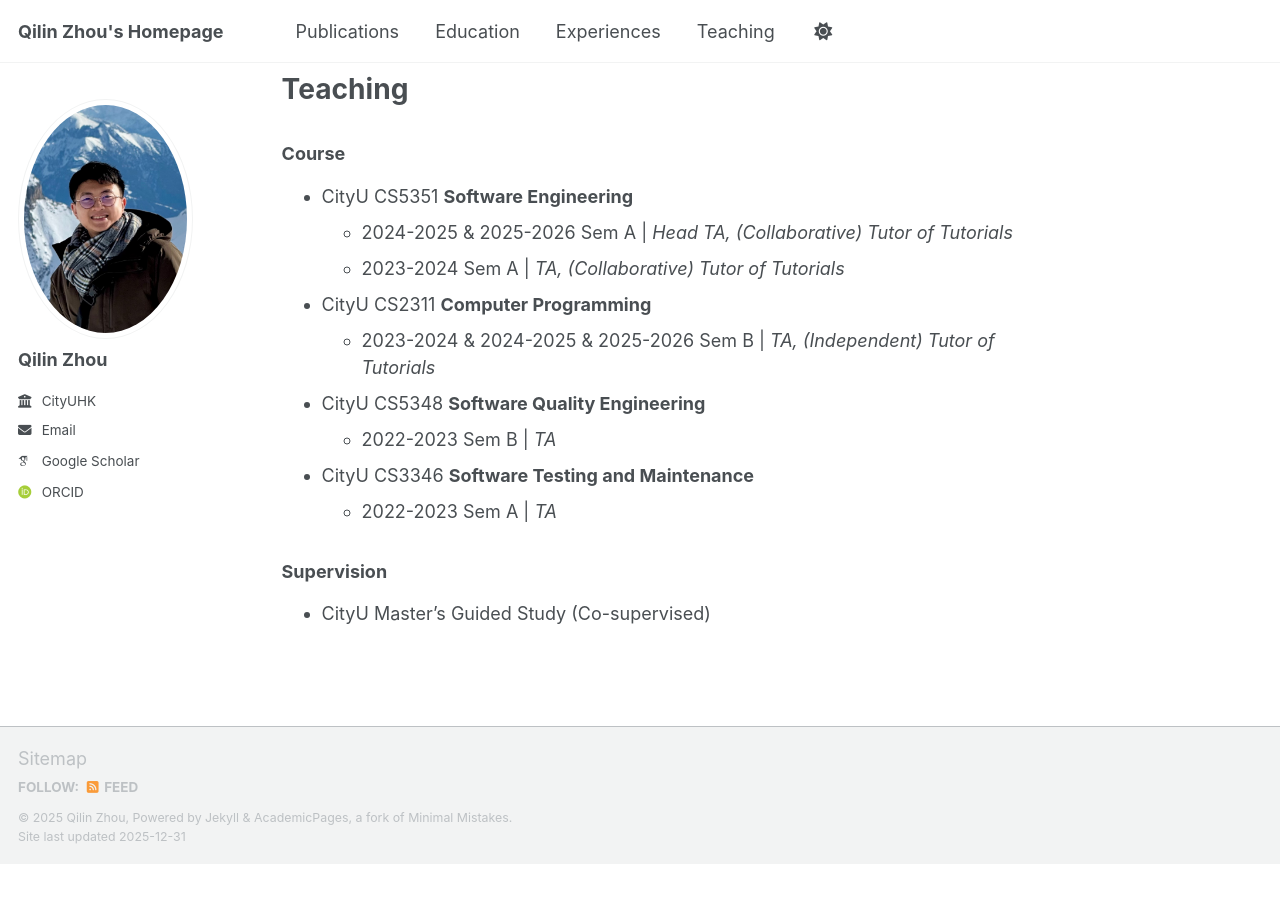
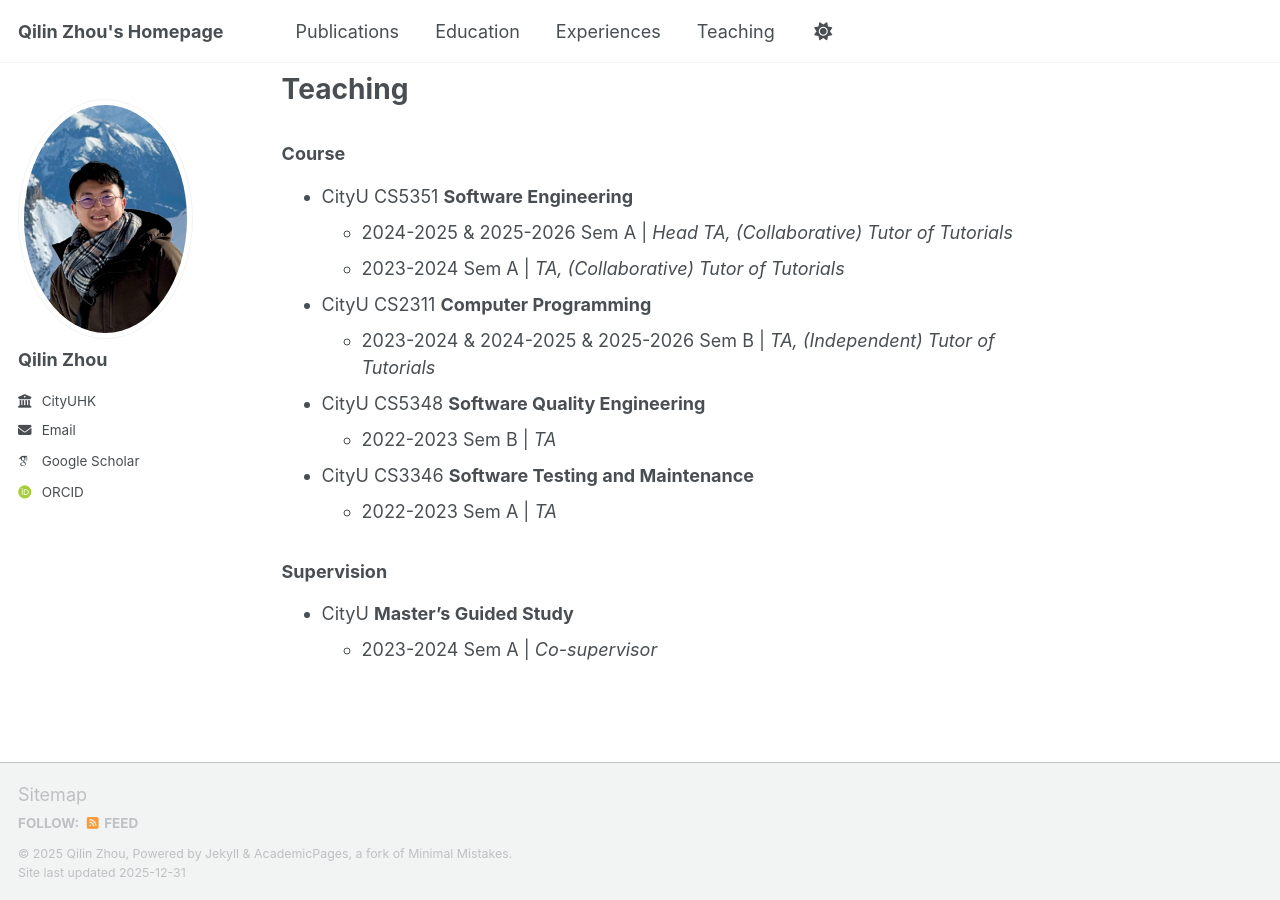
Before and after one commit to qilin-zhou/qilin-zhou.github.io, a Jekyll site: the page built from _pages/about.md, in a window 1280 px wide and 900 px high, scrolled down 2240 px. Built offline with Jekyll 4.4.1, drawn with Linux system fonts in a browser that asks for light colours; some web fonts are replaced; a script bundle is joined from its source files by our own code; library files that are not in the unit come from our copies; before the commit the page ends 3104 px from its top, so only the background shows below that.

Commit message:
Update about.md

```diff
--- a/_pages/about.md
+++ b/_pages/about.md
@@ -88,4 +88,5 @@ Teaching
   * 2022-2023 Sem A \| <i>TA</i>
 
 ### Supervision
-- CityU Master's Guided Study (Co-supervised)
+- CityU **Master's Guided Study**
+    * 2023-2024 Sem A \| <i>Co-supervisor</i>
```
